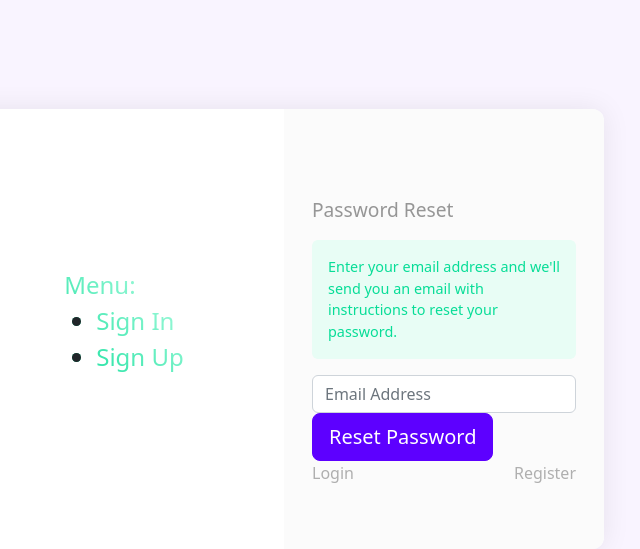
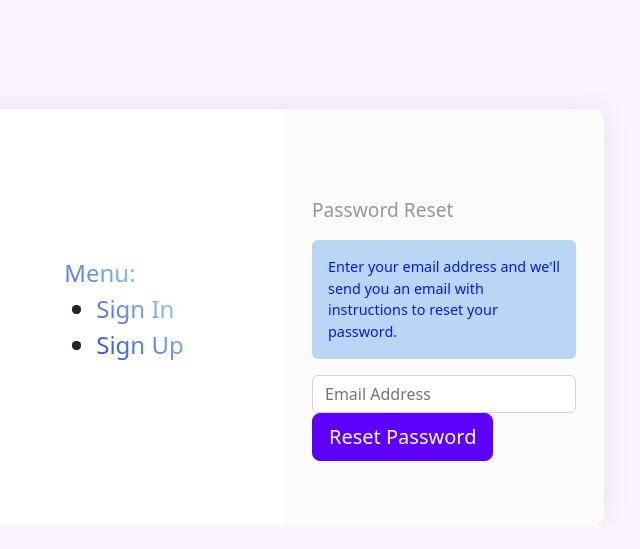
Before and after one commit to toristreetman/CS3240-HoozList, a Django app: page /accounts/signup/ in a window 1280 px wide. Shown: the part 329-878 px from the top of the page, without its empty margins (356-996 px from the left). After the commit the page ends 790 px from the top, so only its background shows below. Run offline with Django 4.2, Linux system fonts and the light colour scheme.

Commit message:
Further UI changes

```diff
--- a/app/static/app/css/basestyle.css
+++ b/app/static/app/css/basestyle.css
@@ -35,7 +35,7 @@ img.triangleB {
 .auth_welcome {
   font-weight: 100;
   font-size: 1.5em;
-  background: -webkit-linear-gradient( 45deg, #07dd97, #beffe7);
+  background: -webkit-linear-gradient( 45deg, #0719dd, #beffe7);
   background-size: 100%;
   -webkit-background-clip: text;
   -webkit-text-fill-color: transparent;
@@ -119,7 +119,7 @@ a:hover {
   color: #616161;
 }
 .alert-success {
-  background-color: rgb(190 255 231 / 33%);
-  color: #07dd97;
+  background-color: #b9d6f5;
+  color: #0719dd;
   font-size: .9em;
 }
--- a/templates/account/base.html
+++ b/templates/account/base.html
@@ -43,6 +43,7 @@
       <div class="col-md-6 welcome_auth">
           <div class="auth_welcome">
               <!-- Find more bootstrap 4 components & templates on <span><a href="https://mdbootstrap.com/">from MDBootstrap</a></span> -->
+
               <strong>Menu:</strong>
               <ul>
                 {% if user.is_authenticated %}
@@ -73,10 +74,6 @@
               <div class="form-group">
                 <button type="button" class="btn btn-primary btn-lg btn-block">Reset Password</button>
               </div>
-              <div class="form-group other_auth_links">
-                  <a class="" href="#">Login</a>
-                  <a class="" href="#">Register</a>
-              </div>
             </form>
           </div>
       </div>
```
